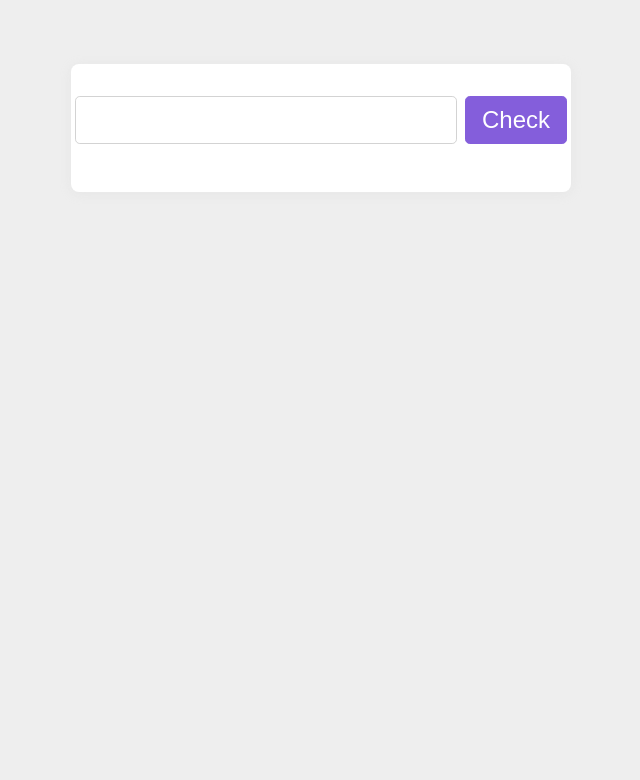
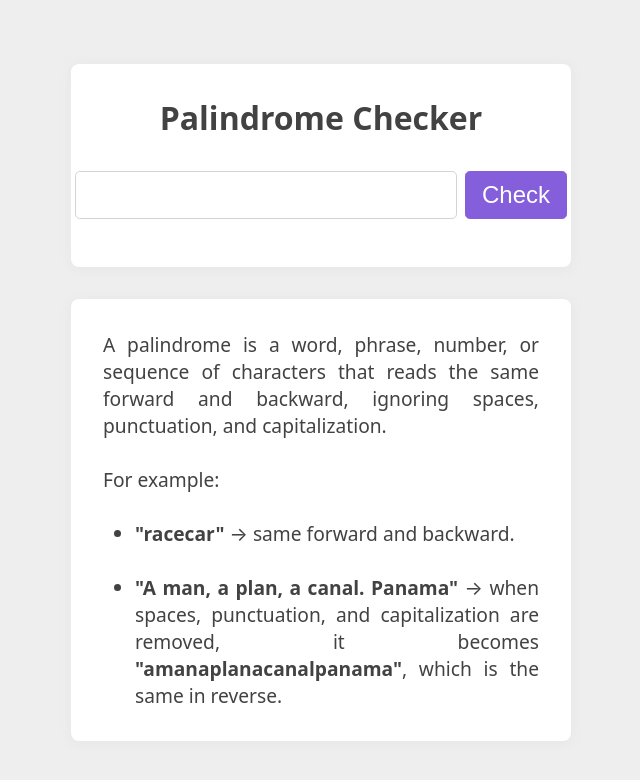
Before and after one commit to gusavila/palindrome-checker, a plain HTML site: page index.html in a window 1280 px wide. Shown: the whole page, without its empty margins (319-959 px from the left). Drawn offline with Linux system fonts and the light colour scheme.

Commit message:
Add explanatory note about palindromes with examples

```diff
--- a/index.html
+++ b/index.html
@@ -7,13 +7,28 @@
     <title>Palindrome Checker</title>
   </head>
   <body>
+
     <div class="container">
+      <h1>Palindrome Checker</h1>
         <div class="input-container">
             <input id="text-input" required>
             <button id="check-btn">Check</button>
         </div>
       <div id="result"></div>
     </div>
+    <div class="note">
+      <p>
+        A palindrome is a word, phrase, number, or sequence of characters that reads the same forward and backward, ignoring spaces, punctuation, and capitalization.
+      </p>
+      <br>
+      <p>For example:</p>
+      <br>
+      <ul>
+        <li><span>"racecar"</span> → same forward and backward.</li>
+        <br>
+        <li><span>"A man, a plan, a canal. Panama"</span> → when spaces, punctuation, and capitalization are removed, it becomes <span>"amanaplanacanalpanama"</span>, which is the same in reverse.</li>
+      </ul>
+    </div>
     <script src="script.js"></script>
   </body>
 </html>
--- a/styles.css
+++ b/styles.css
@@ -1,4 +1,3 @@
-
 * {
   margin: 0;
   padding: 0;
@@ -9,7 +8,14 @@ body {
   background-color: #eee;
   color: #424242;
   font-size: 1.5rem;
-    font-family: system-ui, -apple-system, BlinkMacSystemFont, 'Segoe UI', Roboto, Oxygen, Ubuntu, Cantarell, 'Open Sans', 'Helvetica Neue', sans-serif;
+  font-family: system-ui, -apple-system, BlinkMacSystemFont, "Segoe UI", Roboto,
+    Oxygen, Ubuntu, Cantarell, "Open Sans", "Helvetica Neue", sans-serif;
+}
+
+h1 {
+  font-size: 2rem;
+  text-align: center;
+  margin-bottom: 2rem;
 }
 
 .container {
@@ -19,7 +25,7 @@ body {
   background-color: #fff;
   padding: 2rem;
   border-radius: 0.5rem;
-    box-shadow: 0 2px 12px rgba(200, 200, 200, 0.2)
+  box-shadow: 0 2px 12px rgba(200, 200, 200, 0.2);
 }
 
 .input-container {
@@ -37,7 +43,8 @@ body {
   border: 1px solid lightgray;
   border-radius: 0.3rem;
   color: #5f5f5f;
-    font-family: system-ui, -apple-system, BlinkMacSystemFont, 'Segoe UI', Roboto, Oxygen, Ubuntu, Cantarell, 'Open Sans', 'Helvetica Neue', sans-serif;
+  font-family: system-ui, -apple-system, BlinkMacSystemFont, "Segoe UI", Roboto,
+    Oxygen, Ubuntu, Cantarell, "Open Sans", "Helvetica Neue", sans-serif;
 }
 
 #text-input:focus {
@@ -68,8 +75,27 @@ body {
   color: rgb(62, 185, 62);
 }
 
+.note {
+  font-size: 1.2rem;
+  text-align: justify;
+  margin: auto;
+  margin-top: 2rem;
+  max-width: 500px;
+  background-color: #fff;
+  padding: 2rem;
+  border-radius: 0.5rem;
+  box-shadow: 0 2px 12px rgba(200, 200, 200, 0.2);
+}
+
+.note li {
+  margin-left: 2rem;
+}
+
+.note span {
+  font-weight: bold;
+}
+
 @media (max-width: 690px) {
-
   body {
     background-color: #fff;
   }
@@ -81,7 +107,6 @@ body {
   .input-container {
     row-gap: 0.5rem;
     flex-direction: column;
-
   }
 
   #text-input {
```
Lines whose indentation alone changed are shown as unchanged.
